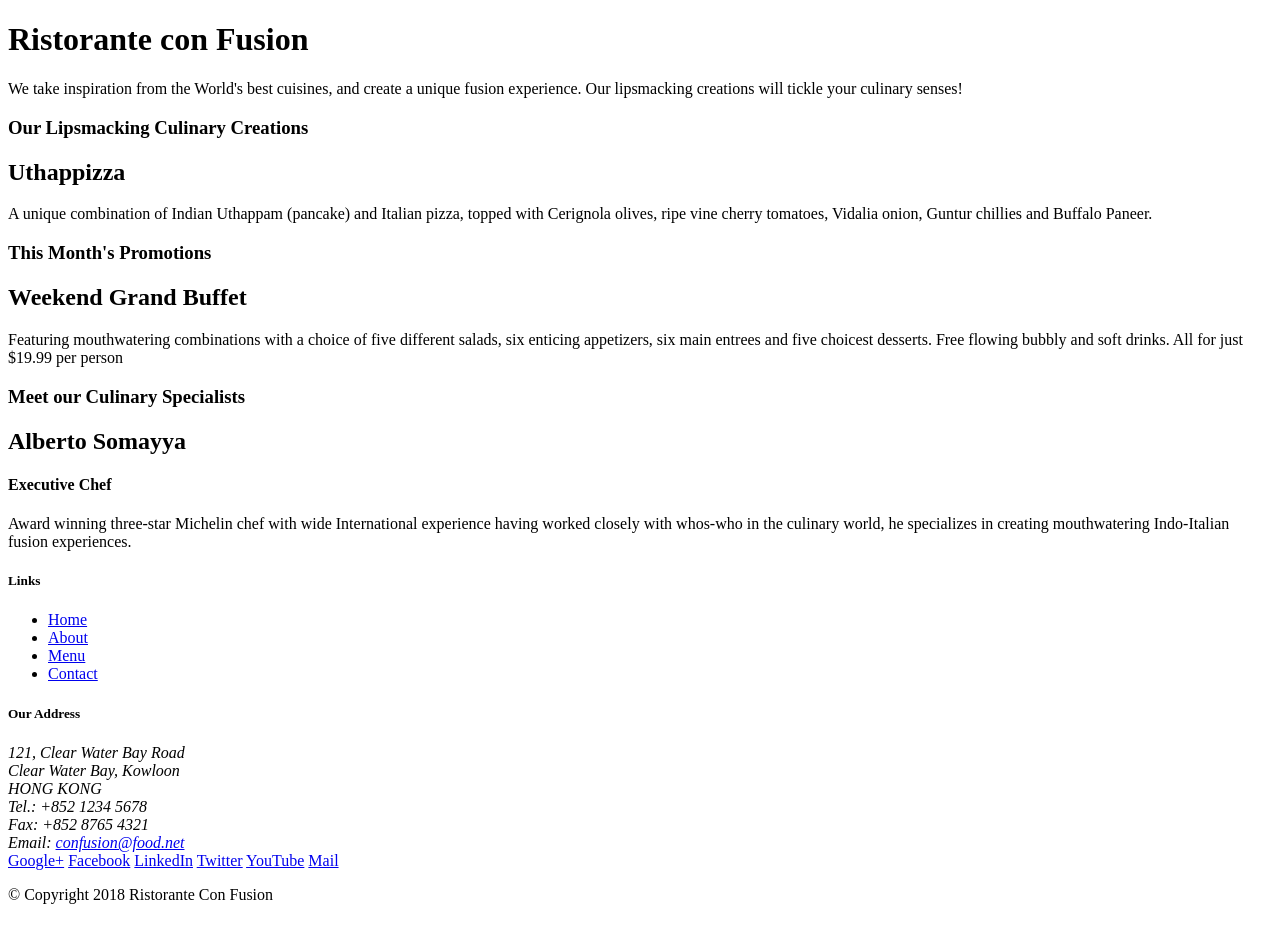
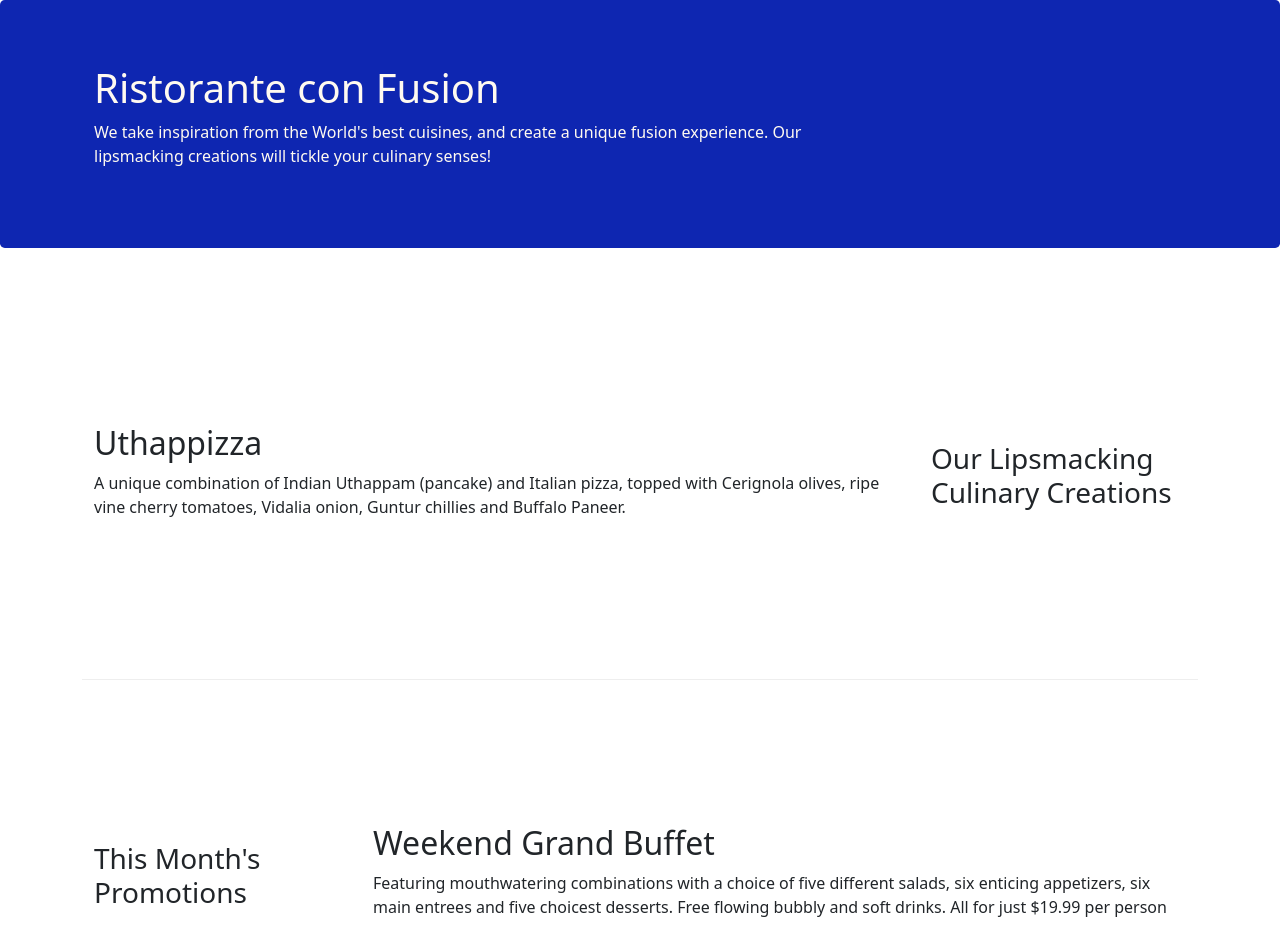
Before and after one commit to HANU0502/Resturant_Site, a website: page index.html in a window 1280 px wide. Shown: the top 952 px of the page. Before the commit the page ends 920 px from the top, so only its background shows below. Drawn offline with nearby package versions, Linux system fonts and the light colour scheme.

Commit message:
bootstrap grid

```diff
--- /dev/null
+++ b/css/style.css
@@ -0,0 +1,31 @@
+.jumbotron {
+    padding: 4rem 1rem;
+    margin-bottom: 2rem;
+    background-color: #0e26b1;
+    color: floralwhite;
+    border-radius: .3rem;
+  }
+
+  .row-header {
+    margin: 0px auto;
+    padding: 0px auto;
+  }
+
+  .row-content{
+    margin: 0px auto;
+    padding: 50px 0px 50px 0px;
+    border-bottom: 1px ridge;
+    min-height: 400px;
+  }
+
+  .footer{
+    background-color: #D1C4E9;
+    margin: 0px auto;
+    padding: 20px 0px 20px 0px;
+  }
+
+  .address{
+    font-size: 80%;
+    margin: 0px;
+    color: black;
+  }
--- a/index.html
+++ b/index.html
@@ -2,51 +2,58 @@
 <html lang="en">
 
 <head>
+    <meta charset="utf-8">
+    <meta name="viewport" content="width=device-width, initial-scale=1, shrink-to-fit=no">
+    <meta http-equiv="x-ua-compatible" content="ie=edge">
+
+    <!-- Bootstrap CSS -->
+    <link rel="stylesheet" href="node_modules/bootstrap/dist/css/bootstrap.min.css">
+    <link rel="stylesheet" href="css/style.css">
     <title>Ristorante Con Fusion</title>
 </head>
 
 <body>
 
-    <header>
-        <div>
-            <div>
-                <div>
+    <header class="jumbotron">
+        <div class="container">
+            <div class="row row-header">
+                <div class="col-12 col-sm-8">
                     <h1>Ristorante con Fusion</h1>
                     <p>We take inspiration from the World's best cuisines, and create a unique fusion experience. Our lipsmacking creations will tickle your culinary senses!</p>
                 </div>
-                <div>
+                <div class="col-12 col-sm">
                 </div>
             </div>
         </div>
     </header>
 
-    <div>
-        <div>
-            <div>
+    <div class="container">
+        <div class="row row-content align-items-center">
+            <div class="col-12 col-sm-4 order-sm-last col-md-3">
                 <h3>Our Lipsmacking Culinary Creations</h3>
             </div>
-            <div>
+            <div class="col col-sm order-sm-first col-md">
                 <h2>Uthappizza</h2>
                 <p>A unique combination of Indian Uthappam (pancake) and Italian pizza, topped with Cerignola olives, ripe vine cherry tomatoes, Vidalia onion, Guntur chillies and Buffalo Paneer.</p>
             </div>
         </div>
 
 
-        <div>
-            <div>
+        <div class="row row-content align-items-center">
+            <div class="col-12 col-sm-4 col-md-3 ">
                 <h3>This Month's Promotions</h3>
             </div>
-            <div>
+            <div class="col col-sm col-md">
                 <h2>Weekend Grand Buffet</h2>
                 <p>Featuring mouthwatering combinations with a choice of five different salads, six enticing appetizers, six main entrees and five choicest desserts. Free flowing bubbly and soft drinks. All for just $19.99 per person </p>
             </div>
         </div>
 
-        <div>
-            <div>
+        <div class="row row-content align-items-center">
+            <div class="col-12 col-sm-4 order-sm-last col-md-3">
                 <h3>Meet our Culinary Specialists</h3>
             </div>
-            <div>
+            <div class="col col-sm  oder-sm-first col-md">
                 <h2>Alberto Somayya</h2>
                 <h4>Executive Chef</h4>
                 <p>Award winning three-star Michelin chef with wide International experience having worked closely with whos-who in the culinary world, he specializes in creating mouthwatering Indo-Italian fusion experiences. </p>
@@ -54,19 +61,19 @@
         </div>
     </div>
 
-    <footer>
-        <div>
-            <div>
-                <div>
+    <footer class="footer">
+        <div class="container">
+            <div class="row">
+                <div class="col-4 offset-1 col-sm-2">
                     <h5>Links</h5>
-                    <ul>
+                    <ul class="list-unstyled">
                         <li><a href="#">Home</a></li>
                         <li><a href="#">About</a></li>
                         <li><a href="#">Menu</a></li>
                         <li><a href="#">Contact</a></li>
                     </ul>
                 </div>
-                <div>
+                <div class="col-7 col-7 col-sm-5 ">
                     <h5>Our Address</h5>
                     <address>
 		              121, Clear Water Bay Road<br>
@@ -77,8 +84,8 @@
 		              Email: <a href="mailto:confusion@food.net">confusion@food.net</a>
 		           </address>
                 </div>
-                <div>
-                    <div>
+                <div class="col-12 col-sm-4 align-self-center">
+                    <div class="text-center">
                         <a href="http://google.com/+">Google+</a>
                         <a href="http://www.facebook.com/profile.php?id=">Facebook</a>
                         <a href="http://www.linkedin.com/in/">LinkedIn</a>
@@ -88,14 +95,16 @@
                     </div>
                 </div>
            </div>
-           <div>
-                <div>
-                    <p>© Copyright 2018 Ristorante Con Fusion</p>
+           <div class="row justify-content-center">
+                <div class="col-auto">
+                    <p>© Copyright Padmanabham</p>
                 </div>
            </div>
         </div>
     </footer>
 
 </body>
-
+    <script src="node_modules/jquery/dist/jquery.slim.min.js"></script>
+    <script src="node_modules/popper.js/dist/umd/popper.min.js"></script>
+    <script src="node_modules/bootstrap/dist/js/bootstrap.min.js"></script>
 </html>
--- a/package.json
+++ b/package.json
@@ -20,5 +20,9 @@
   "bugs": {
     "url": "https://github.com/HANU0502/Resturant_Site/issues"
   },
-  "homepage": "https://github.com/HANU0502/Resturant_Site#readme"
+  "homepage": "https://github.com/HANU0502/Resturant_Site#readme",
+  "dependencies": {
+    "bootstrap": "^5.3.0",
+    "jquery": "^3.7.0"
+  }
 }
```
Also changed, not shown: 1 other file.
